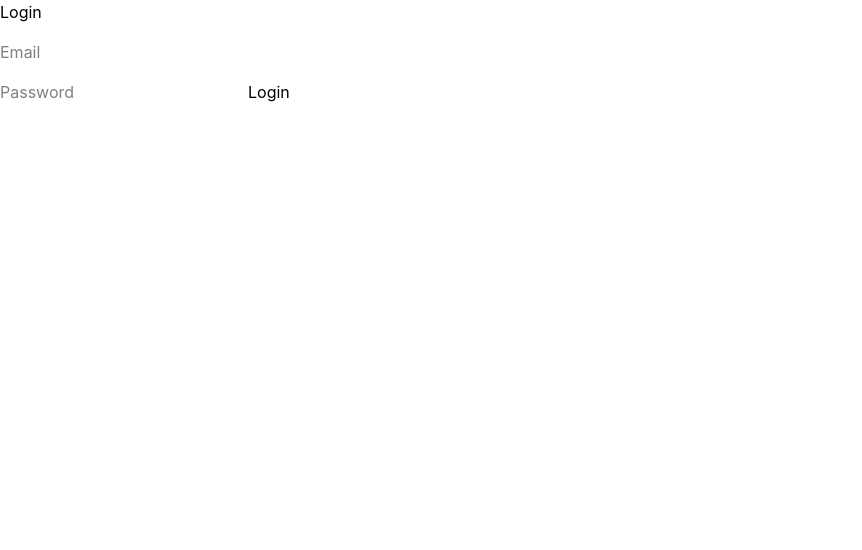
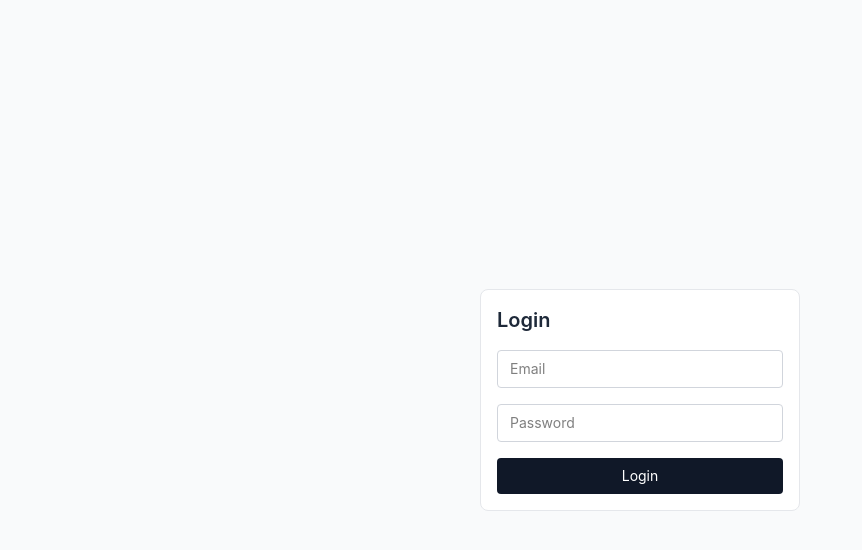
Before and after one commit to hardytran90/Master-Dashboard, a React (Vite) app in the folder apps/web/: page /login in a window 1280 px wide. Shown: the top 550 px of the page, without its empty margins (0-862 px from the left). Built offline with nearby package versions, Linux system fonts and the light colour scheme.

Commit message:
Update index.css

```diff
--- a/apps/web/src/index.css
+++ b/apps/web/src/index.css
@@ -1 +1,70 @@
+/* apps/web/src/index.css */
 @import "tailwindcss";
+
+@layer components {
+  /* Centered layout for standalone form pages (login...) */
+  .page-centered {
+    @apply min-h-screen flex items-center justify-center bg-gray-50;
+  }
+
+  /* Main content container for pages after login */
+  .page-container {
+    @apply max-w-2xl mx-auto p-6 space-y-6;
+  }
+
+  .page-title {
+    @apply text-xl font-semibold text-gray-800;
+  }
+
+  /* Card — white rounded box, used for forms, lists, any content block */
+  .card {
+    @apply bg-white p-4 rounded-lg border border-gray-200;
+  }
+
+  .card-title {
+    @apply text-sm font-semibold text-gray-800;
+  }
+
+  /* Form */
+  .form-input {
+    @apply w-full border border-gray-300 rounded px-3 py-2 text-sm
+           focus:outline-none focus:ring-2 focus:ring-gray-900/10;
+  }
+
+  .form-select {
+    @apply border border-gray-300 rounded px-2 py-1.5 text-sm
+           focus:outline-none focus:ring-2 focus:ring-gray-900/10;
+  }
+
+  .form-error {
+    @apply text-sm text-red-600;
+  }
+
+  .form-hint {
+    @apply text-xs text-gray-100;
+  }
+
+  /* Button */
+  .btn-primary {
+    @apply w-full bg-gray-900 text-white rounded py-2 text-sm
+           disabled:opacity-50 hover:bg-gray-800 transition-colors;
+  }
+
+  /* Small badge showing data source (manual/strava/gpx) */
+  .badge {
+    @apply text-xs px-1.5 py-0.5 bg-gray-100 rounded uppercase text-gray-600;
+  }
+
+  /* Status messages */
+  .status-success {
+    @apply text-xs text-green-600;
+  }
+
+  .status-loading {
+    @apply text-xs text-gray-500;
+  }
+
+  .empty-state {
+    @apply text-sm text-gray-500;
+  }
+}
--- a/apps/web/vite.config.js
+++ b/apps/web/vite.config.js
@@ -5,5 +5,5 @@ import tailwindcss from '@tailwindcss/vite'
 
 // https://vite.dev/config/
 export default defineConfig({
-  plugins: [react()],
+  plugins: [react(), tailwindcss()],
 })
```
